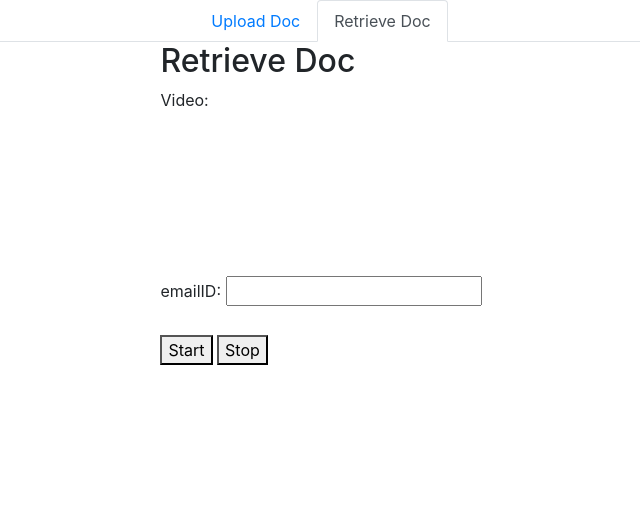
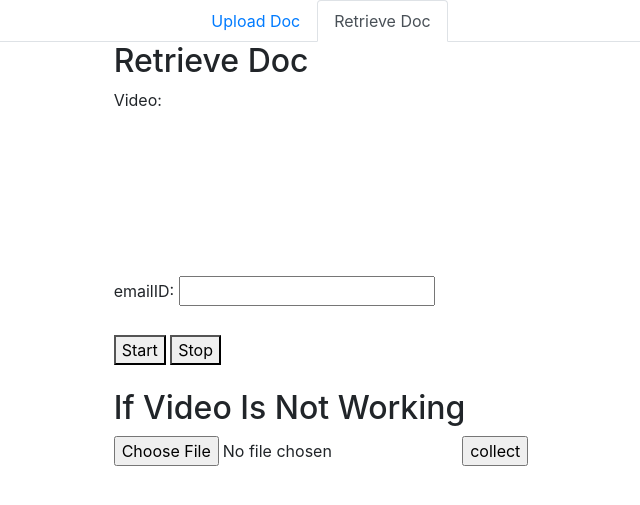
Before and after one commit to rishabh063/uss, a Flask app: page / in a window 1280 px wide, after a click on "Retrieve Doc". Shown: the top 505 px of the page, without its empty margins (319-959 px from the left). Run offline with Flask 3, Linux system fonts and the light colour scheme; some libraries are stand-ins or nearby versions.

Commit message:
complete

```diff
--- a/server.py
+++ b/server.py
@@ -1,4 +1,5 @@
-from flask import Flask, render_template, request
+from flask import Flask, render_template, request , Response , send_file
+from io import BytesIO
 from flask_sqlalchemy import SQLAlchemy
 from facial_position_detection import *
 import time
@@ -72,7 +73,14 @@ def collect():
     output=run(filename ,[[0,0,1,1]], baseFile )
     print(output)
     if output:
-        return str(users[0].econtent)
+        decoded_bytes = base64.b64decode(users[0].econtent)
+        # Create a Flask Response object with the decoded bytes as the content
+        img_buffer = BytesIO(decoded_bytes)
+        print(users[0].contentType.split('.')[-1])
+    # Return the image file using Flask's send_file function
+        return send_file(img_buffer, mimetype='image/'+users[0].contentType.split('.')[-1])
+
+
     return 'Face mismatch'
 if __name__ == '__main__':
     app.run(debug=True, port=8080)
--- a/templates/index.html
+++ b/templates/index.html
@@ -161,6 +161,7 @@
 	  </div>
 	  <div class="tab-pane fade" id="section2" role="tabpanel" aria-labelledby="section2-tab">
 	    <h2>Retrieve Doc</h2>
+        <form method="POST" enctype="multipart/form-data" action="{{ url_for('collect') }}">
             <label for="faceVideo">Video:</label>
             <div id="video-container">
                 <video id="faceVideo" autoplay></video>
@@ -170,9 +171,15 @@
             <br><br>
             <button id="startButton">Start</button>
             <button id="stopButton">Stop</button>
+            <br><br>
+            <h2>If Video Is Not Working</h2>
+            <input type="file" name="file" id="faceImageInput">
+
+            <input type="submit" value="collect">
 
 
-        <script>
+            </form>
+        <!-- <script>
             // Get the video element
             const videoElement = document.getElementById('faceVideo');
 
@@ -230,7 +237,7 @@
                     });
                 }
             });
-        </script>
+        </script> -->
 	  </div>
 	</div>
 
```
